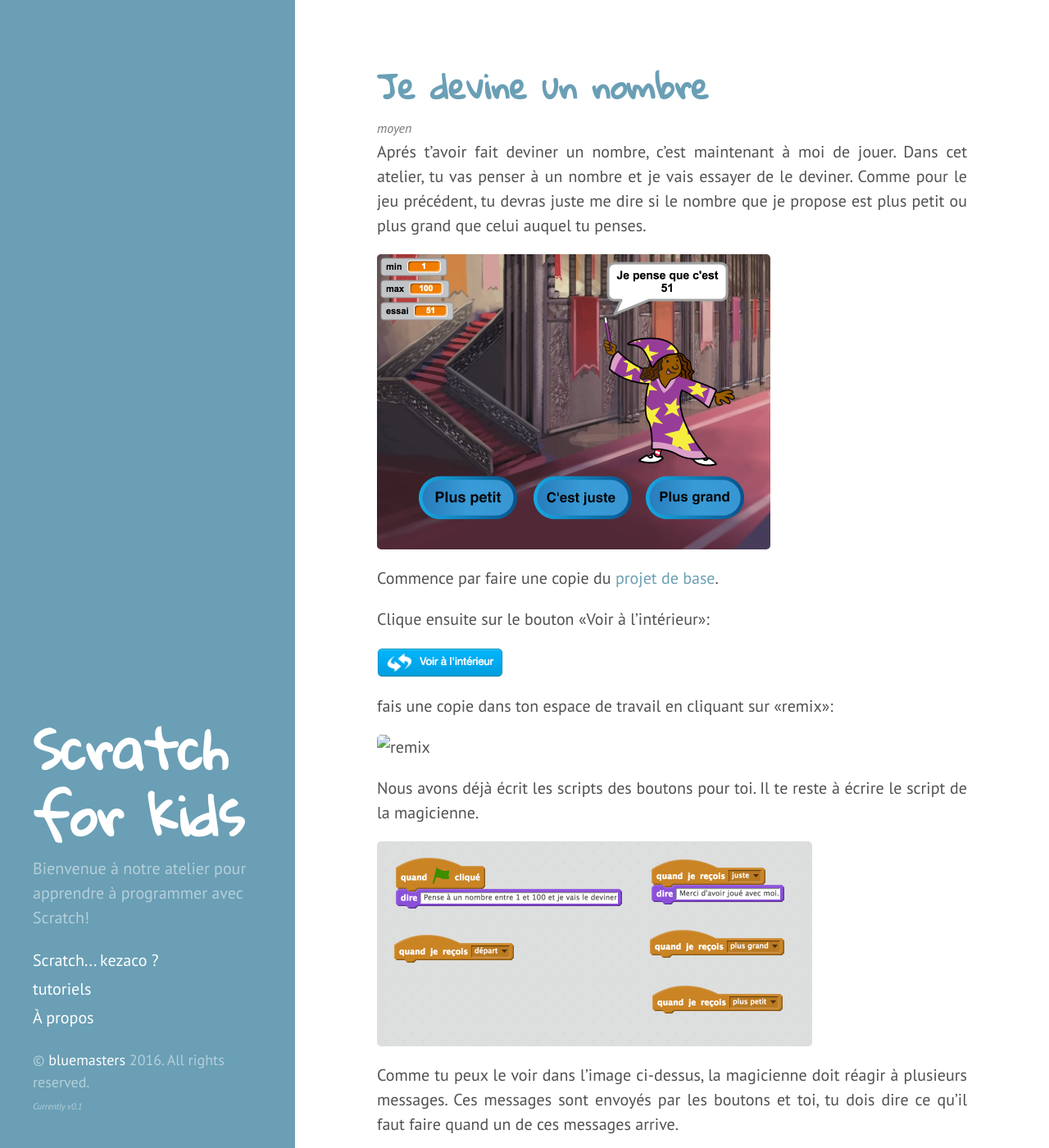
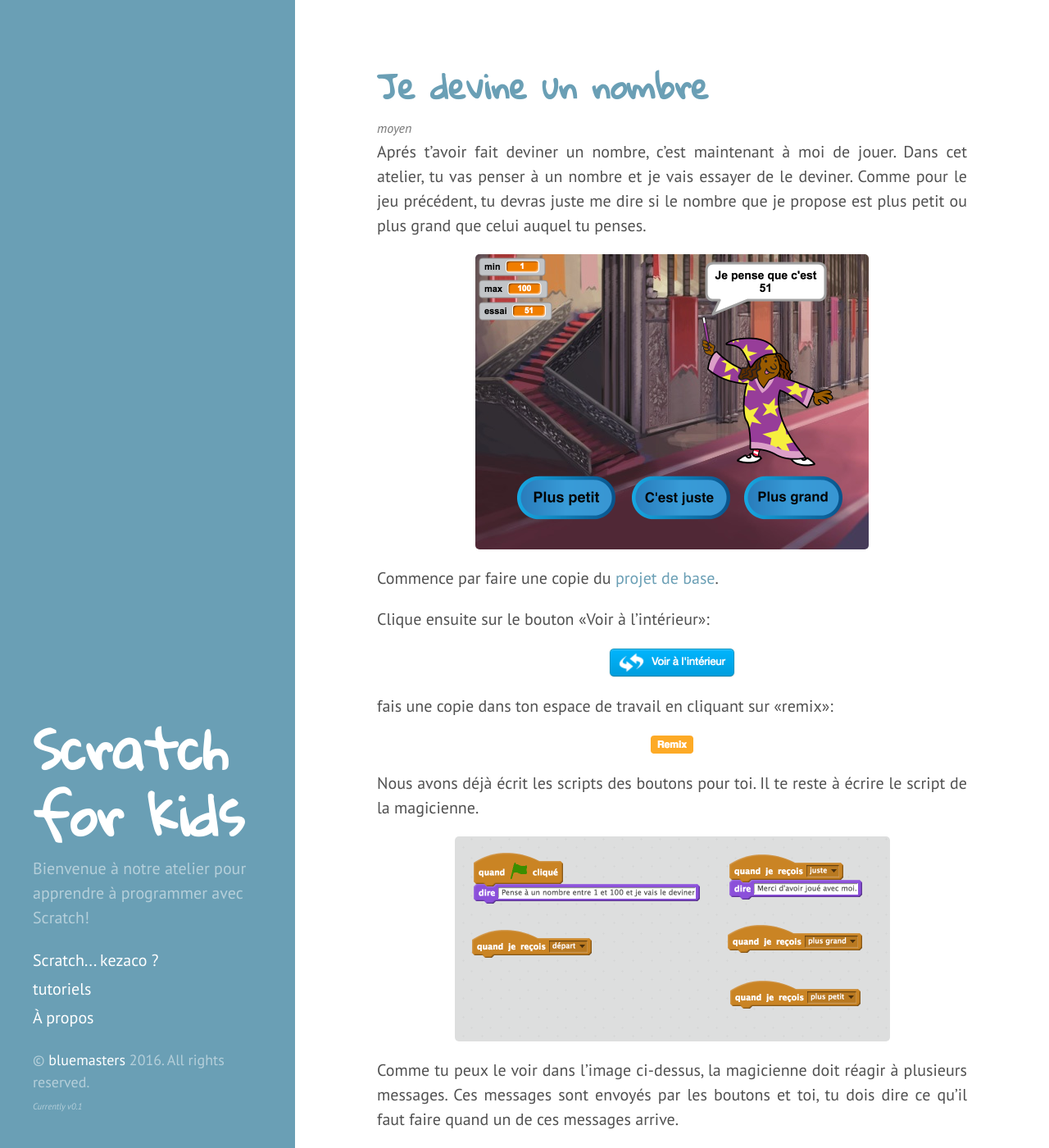
Before and after one commit to BlueMasters/scratch-for-kids, a Jekyll site: the page built from tutos/je-devine-un-nombre.md, in a window 1280 px wide and 1400 px high. Shown: the whole window at 82% size. Built offline with Jekyll 4.4.1, drawn with Linux system fonts in a browser that asks for light colours.

```diff
--- a/css/bluemasters.css
+++ b/css/bluemasters.css
@@ -52,5 +52,9 @@ p.copyright {
     color: #777;
 }
 
+img{
+    display: block;
+    margin:auto;
+}
 
 /* Blue theme links darker */
--- a/index.html
+++ b/index.html
@@ -6,6 +6,4 @@ order: 0
 
 Bienvenue !
 
-Tous nos tutoriels se trouvent <a href="{{ site.baseurl }}/tutorials.html">ici</a>.
-
-{{ site.tutos }}
+Tous nos tutoriels se trouvent <a href="{{ site.baseurl }}/pages/tutorials.html">ici</a>.
--- a/tutos/je-devine-un-nombre.md
+++ b/tutos/je-devine-un-nombre.md
@@ -22,7 +22,7 @@ Clique ensuite sur le bouton «Voir à l'intérieur»:
 
 fais une copie dans ton espace de travail en cliquant sur «remix»:
 
-![remix]({{ site.baseurl }}media/remix.png)
+![remix]({{ site.baseurl }}/media/remix.png)
 
 Nous avons déjà écrit les scripts des boutons pour toi. Il te reste à
 écrire le script de la magicienne.
```
